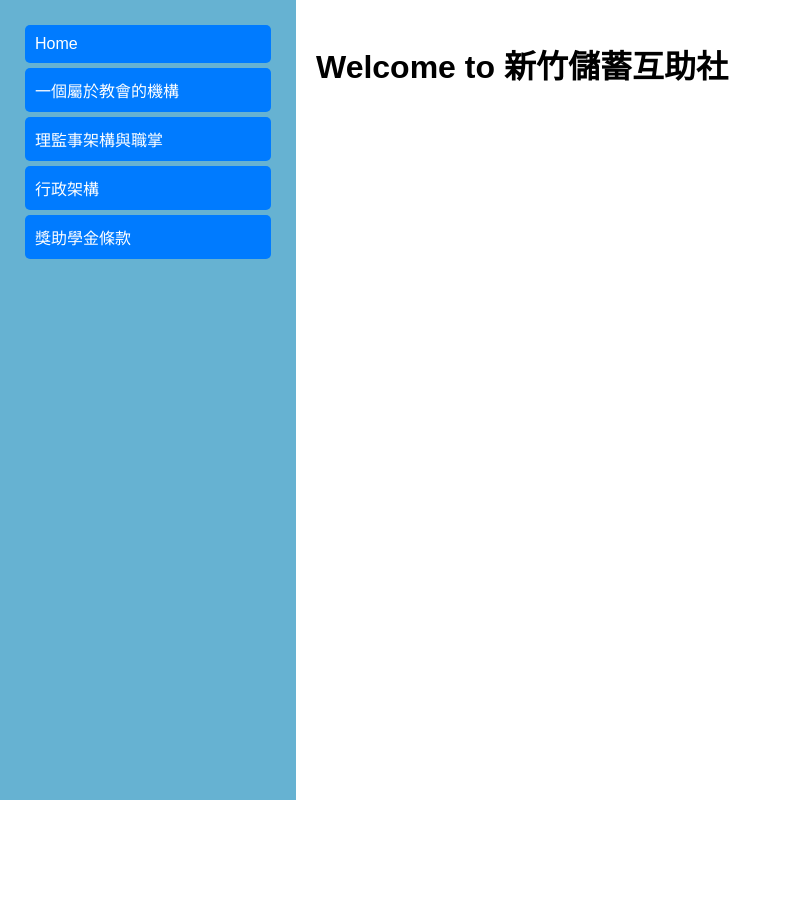
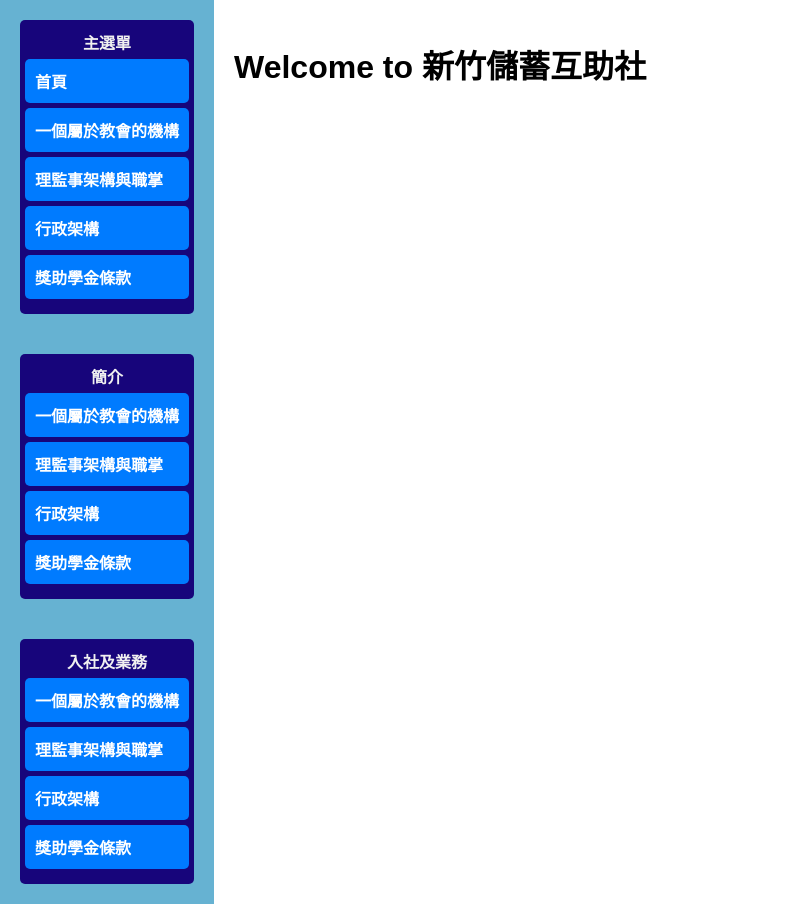
Before and after one commit to jayjaykai/church_demo, a Flask app: page / in a window 1280 px wide. Shown: the whole page, without its empty margins (0-792 px from the left). Before the commit the page ends 800 px from the top, so only its background shows below. Run offline with Flask 3, Linux system fonts and the light colour scheme.

Commit message:
Add files via upload

```diff
--- a/templates/home.html
+++ b/templates/home.html
@@ -7,14 +7,38 @@
     <link rel="stylesheet" href="{{ url_for('static', filename='styles.css') }}">
 </head>
 <body>
+    <div class="sidebar-main">
         <div class="sidebar">
             <!-- Links to different pages -->
-        <a href="{{ url_for('home') }}" class="menu-item">Home</a>
+            <div class="stitle">主選單
+                <a href="{{ url_for('home') }}" class="menu-item">首頁</a>
                 <a href="{{ url_for('institution') }}" class="menu-item">一個屬於教會的機構</a>
                 <a href="{{ url_for('structure') }}" class="menu-item">理監事架構與職掌</a>
                 <a href="{{ url_for('administration') }}" class="menu-item">行政架構</a>
                 <a href="{{ url_for('scholarship') }}" class="menu-item">獎助學金條款</a>
                 <!-- Add more sidebar items here -->
+            </div>
+        </div>
+        <div class="sidebar">
+            <!-- Links to different pages -->
+            <div class="stitle">簡介
+                <a href="{{ url_for('institution') }}" class="menu-item">一個屬於教會的機構</a>
+                <a href="{{ url_for('structure') }}" class="menu-item">理監事架構與職掌</a>
+                <a href="{{ url_for('administration') }}" class="menu-item">行政架構</a>
+                <a href="{{ url_for('scholarship') }}" class="menu-item">獎助學金條款</a>
+                <!-- Add more sidebar items here -->
+            </div>
+        </div>
+        <div class="sidebar">
+            <!-- Links to different pages -->
+            <div class="stitle">入社及業務
+                <a href="{{ url_for('institution') }}" class="menu-item">一個屬於教會的機構</a>
+                <a href="{{ url_for('structure') }}" class="menu-item">理監事架構與職掌</a>
+                <a href="{{ url_for('administration') }}" class="menu-item">行政架構</a>
+                <a href="{{ url_for('scholarship') }}" class="menu-item">獎助學金條款</a>
+                <!-- Add more sidebar items here -->
+            </div>
+        </div>
     </div>
     <div class="main-content">
         {% block content %}
```
Lines whose indentation alone changed are shown as unchanged.
